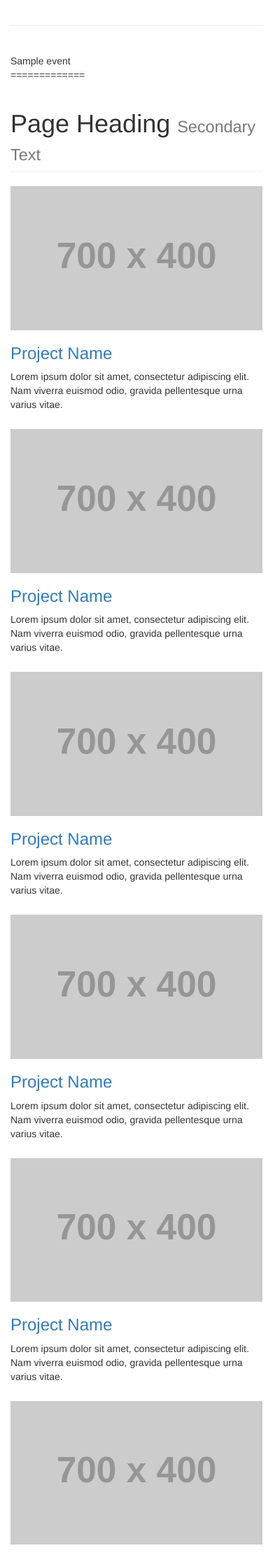
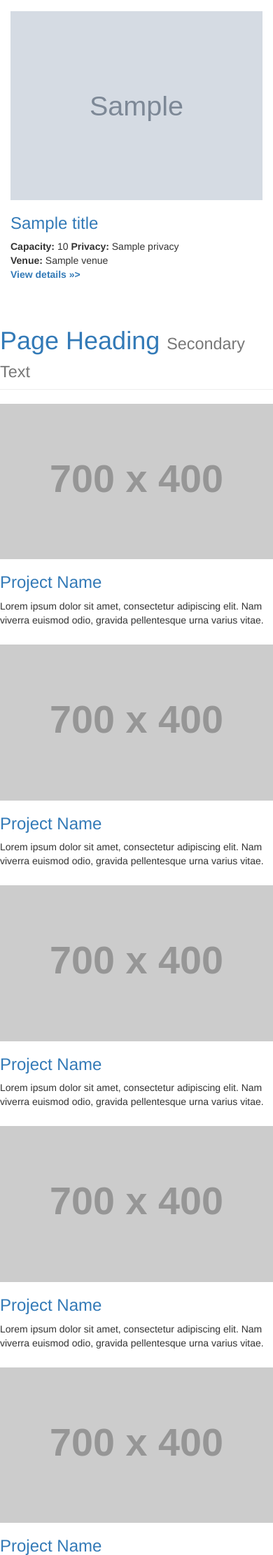
Before and after one commit to bettkd/EventBriteChallenge, a Django app: template EventBriteChallenge/CategoryApp/templates/index.html in a window 390 px wide; the page is wider, and only the part inside the window is pictured. Shown: the part 54-2276 px from the top of that part at 70% size. Run offline with Django 3.2, Linux system fonts and the light colour scheme; the template is opened without the code that fills it: most values are stand-ins (such as "Sample title", 1, 10 or a date in 2020); grey boxes marked "Sample" are stand-in pictures; grey boxes labelled with a size stand in for pictures from a placeholder-image service; some libraries are stand-ins or nearby versions.

Commit message:
Template partially working.. Great progress

```diff
--- a/EventBriteChallenge/CategoryApp/templates/index.html
+++ b/EventBriteChallenge/CategoryApp/templates/index.html
@@ -60,15 +60,34 @@
     <!-- Page Content -->
     <div class="container">
 
-
         {% for event in event_list %}
 
+
+            {% for i  in event.count %}
+
             {% if forloop.counter0|divisibleby:3 %}
-                <hr></br>
+                </div>
             {% endif %}
 
-            {{  event|safe }} </br>
-             ============= </br>
+            {% if forloop.counter|divisibleby:3 %}
+                <div class="row">
+            {% endif %}
+
+                <div class="col-md-4 portfolio-item">
+                    <a href="#">
+                        <img class="img-responsive" src="{{ event.logos|get_item:i }}" alt="Image">
+                </a>
+                <h3>
+                    <a href="#">{{ event.titles|get_item:i }}</a>
+                </h3>
+                <p> <b> Capacity: </b> {{ event.capacities|get_item:i }} <b> Privacy: </b> {{ event.privacies|get_item:i }} </br>
+                    <b> Venue: </b> {{ event.venues|get_item:i }} </br>
+                    <b> <a class = "description_{{i}}" >View details »> <a></b></p>
+            </div>
+
+            {% endfor %}
+
+
         {% endfor %}
 
 
@@ -226,6 +245,14 @@
     <!-- Bootstrap Core JavaScript -->
     <script src="/static/js/bootstrap.min.js"></script>
 
+    <script type="text/javascript">
+        jQuery(document).ready(function() {
+            jQuery(".description").click(function() {
+                window.open('description.html', '_blank')
+            });
+        });
+    </script>
+
 </body>
 
 </html>
--- a/EventBriteChallenge/CategoryApp/urls.py
+++ b/EventBriteChallenge/CategoryApp/urls.py
@@ -1,26 +1,7 @@
-#from django.conf.urls import *
-#from django.views.generic import ListView, DetailView
-#from CategoryApp.models import Category
-#import views
-
-#urlpatterns = patterns('',
-#						url(r'^$', ListView.as_view(
-#								queryset=Challenge.event,
-#								template_name="index.html")),
-#						)
-
-#urlpatterns = patterns('',
-#		(r'^CategoryApp/$', 'views.hello_world'),
-#)
-
-
 from django.conf.urls import url
-
 from . import views
 
 urlpatterns = [
-    # ex: /polls/
     url(r'^$', views.index),
-    # ex: /polls/5/
-    url(r'^(?P<question_id>[0-9]+)/$', views.category,),
+    url(r'^description\.html$', views.description),
 ]
--- a/EventBriteChallenge/CategoryApp/views.py
+++ b/EventBriteChallenge/CategoryApp/views.py
@@ -4,6 +4,12 @@ import json
 import re
 from django.http import HttpResponse
 from django.template import RequestContext, loader
+from django.template.defaulttags import register
+
+@register.filter
+def get_item(d, k):
+    return d[k]
+
 content_type = 'json'
 app_key = 'EALW47FKIXFBTPNHEM'
 h = httplib2.Http(".cache")
@@ -11,10 +17,17 @@ token = 'BKKRDKVUVRC5WG4HAVLT'
 version = 'v3'
 categ = 'Music'
 
+
 def index(request):
-	event_list  = the_event()
+	titles, capacities, privacies, logos, venues, descriptions  = the_event()
+	count = [i for i in range(0,len(titles))]
 	template = loader.get_template('index.html')
-	context = RequestContext(request, {'event_list': event_list})
+	context = RequestContext(request, {'event_list': [{'titles':titles, 'capacities':capacities, 'privacies':privacies, 'logos':logos, 'venues':venues, 'count':count}]})
+	return HttpResponse(template.render(context))
+
+def description(descriptions, count):
+	template = loader.get_template('descriptions.html')
+	context = RequestContext(request, {'event_list': [{'descriptions':descriptions, 'count':count}]})
 	return HttpResponse(template.render(context))
 
 def category():
@@ -49,26 +62,33 @@ def the_event():
 
 	#pprint.pprint(cont['events'][0]['summary'])
 
-	event = {}
-	event_list = []
+	titles = []
+	capacities = []
+	privacies = []
+	logos = []
+	venues = []
+	descriptions = []
 	for i in range(1,11):
 		title  = cont['events'][i]['event']['title']
 		capacity = cont['events'][i]['event']['capacity']
 		description = cont['events'][i]['event']['description']
 		privacy = cont['events'][i]['event']['privacy']
-		logo =cont['events'][i]['event'].get('logo_ssl')
+		logo = cont['events'][i]['event'].get('logo')
+		address1 = cont['events'][i]['event']['venue']['address']
+		city = cont['events'][i]['event']['venue']['city']
+		region = cont['events'][i]['event']['venue']['region']
+		country = cont['events'][i]['event']['venue']['country']
+		venue = ', '.join([address1, city, region, country])
 
-		event_list.append(title)
-		event_list.append(capacity)
-		event_list.append(privacy)
-		event_list.append(logo)
-		'''
-		#event_list.append(description) #invoked to see more details
-		'''
-		print "=============="
+		titles.append(title)
+		capacities.append(capacity)
+		privacies.append(privacy)
+		logos.append(logo)
+		venues.append(venue)
+		descriptions.append(description)
 	#	pprint.pprint(c['events'])
 
-	return event_list
+	return titles, capacities, privacies, logos, venues, descriptions
 
 	#return [1,3,4,5,3]
 
--- a/EventBriteChallenge/EventBriteChallenge/settings.py
+++ b/EventBriteChallenge/EventBriteChallenge/settings.py
@@ -37,7 +37,7 @@ INSTALLED_APPS = (
     'django.contrib.sessions',
     'django.contrib.messages',
     'django.contrib.staticfiles',
-    'CategoryApp'
+    'CategoryApp',
 )
 
 MIDDLEWARE_CLASSES = (
```
Also changed, not shown: EventBriteChallenge/CategoryApp/templates/description.html (added, +8 -0 lines), 4 other files.
